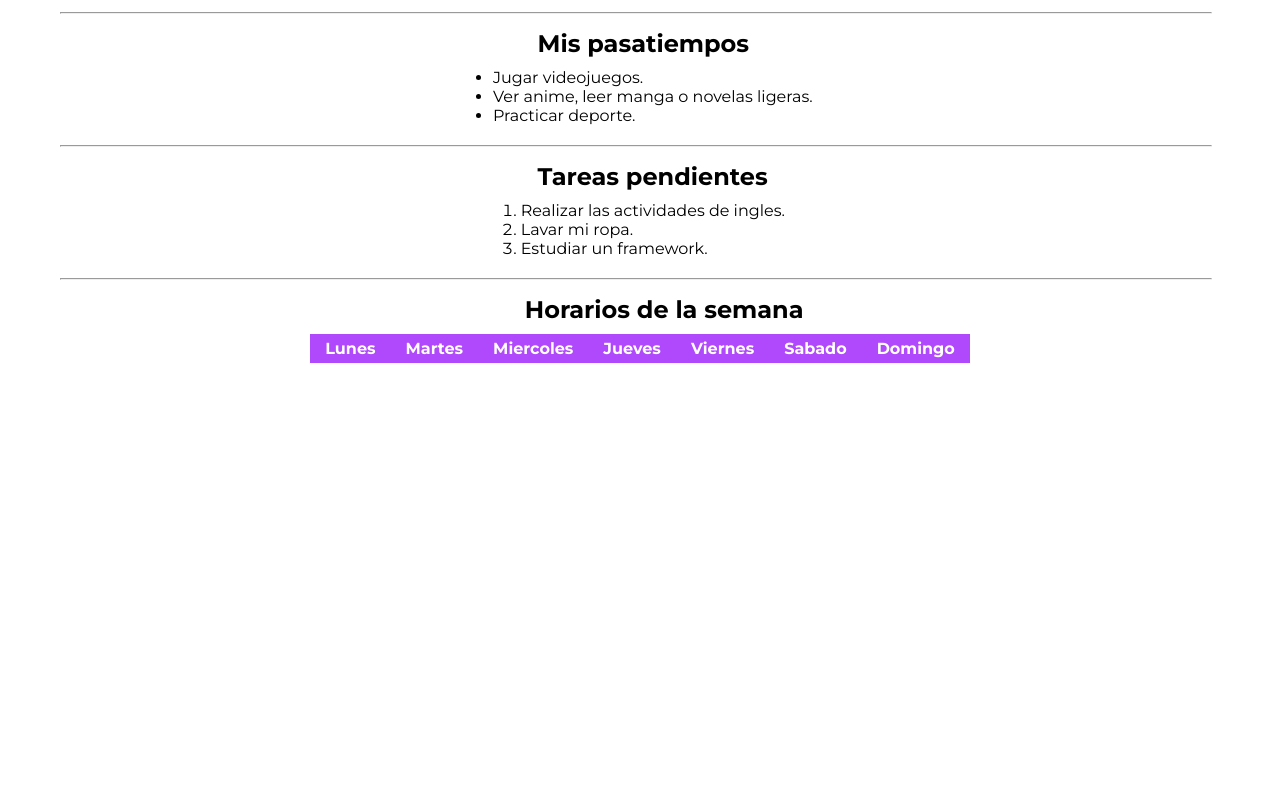
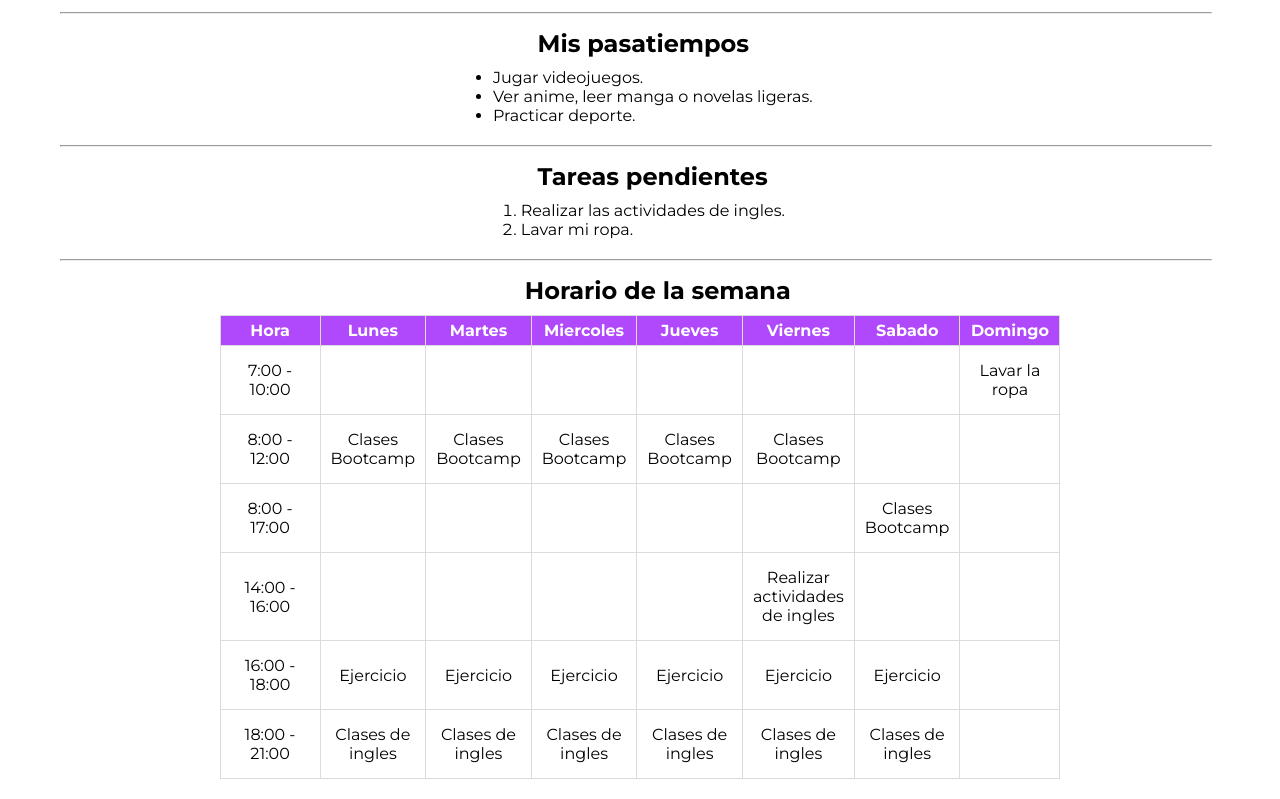
Before and after one commit to NitsuCOL/Sobre-mi---Sesion-7, a plain HTML site: page index.html in a window 1280 px wide. Shown: the part 251-1050 px from the top of the page. Before the commit the page ends 800 px from the top, so only its background shows below. Drawn offline with nearby package versions, Linux system fonts and the light colour scheme.

Commit message:
Tabla terminada junto al resto de la pagina

```diff
--- a/index.html
+++ b/index.html
@@ -36,16 +36,17 @@
             <ol>
                 <li>Realizar las actividades de ingles.</li>
                 <li>Lavar mi ropa.</li>
-                <li>Estudiar un framework.</li>
             </ol>
         </div>
 
         <hr>
 
-        <h2 class="horario-titulo">Horarios de la semana</h2>
+        <h2 class="horario-titulo">Horario de la semana</h2>
         <div class="horario">
             <table>
                 <thead>
+                    <tr><!--Encabezados-->
+                        <th>Hora</th>
                         <th>Lunes</th>
                         <th>Martes</th>
                         <th>Miercoles</th>
@@ -53,9 +54,69 @@
                         <th>Viernes</th>
                         <th>Sabado</th>
                         <th>Domingo</th>
+                    </tr>
                 </thead>
                 <tbody>
-
+                    <tr>
+                        <td>7:00 - 10:00</td>
+                        <td></td>
+                        <td></td>
+                        <td></td>
+                        <td></td>
+                        <td></td>
+                        <td></td>
+                        <td>Lavar la ropa</td>
+                    </tr>
+                    <tr>
+                        <td>8:00 - 12:00</td>
+                        <td>Clases Bootcamp</td>
+                        <td>Clases Bootcamp</td>
+                        <td>Clases Bootcamp</td>
+                        <td>Clases Bootcamp</td>
+                        <td>Clases Bootcamp</td>
+                        <td></td>
+                        <td></td>
+                    </tr>
+                    <tr>
+                        <td>8:00 - 17:00</td>
+                        <td></td>
+                        <td></td>
+                        <td></td>
+                        <td></td>
+                        <td></td>
+                        <td>Clases Bootcamp</td>
+                        <td></td>
+                    </tr>
+                    <tr>
+                        <td>14:00 - 16:00</td>
+                        <td></td>
+                        <td></td>
+                        <td></td>
+                        <td></td>
+                        <td>Realizar actividades de ingles</td>
+                        <td></td>
+                        <td></td>
+                    </tr>
+                    <tr>
+                        <td>16:00 - 18:00</td>
+                        <td>Ejercicio</td>
+                        <td>Ejercicio</td>
+                        <td>Ejercicio</td>
+                        <td>Ejercicio</td>
+                        <td>Ejercicio</td>
+                        <td>Ejercicio</td>
+                        <td></td>
+                    </tr>
+                    <tr>
+                        <td>18:00 - 21:00</td>
+                        <td>Clases de ingles</td>
+                        <td>Clases de ingles</td>
+                        <td>Clases de ingles</td>
+                        <td>Clases de ingles</td>
+                        <td>Clases de ingles</td>
+                        <td>Clases de ingles</td>
+                        <td></td>
+                    </tr>
                 </tbody>
             </table>
         </div>
--- a/style.css
+++ b/style.css
@@ -105,11 +105,20 @@ hr{
 
 .horario table{
     border-collapse: collapse;
+    margin-bottom: 20px;
 }
 
 .horario th{
-    padding: 5px 15px;
+    padding: 5px 10px;
     background-color: #b048fc;
     color: #fff;
+    border: 1px solid #dbdbdb;
     font-weight: bold;
 }
+
+.horario td{
+    padding: 15px 10px;
+    border: 1px solid #dbdbdb;
+    text-align: center;
+    width: 100px;
+}
```
Lines whose indentation alone changed are shown as unchanged.
